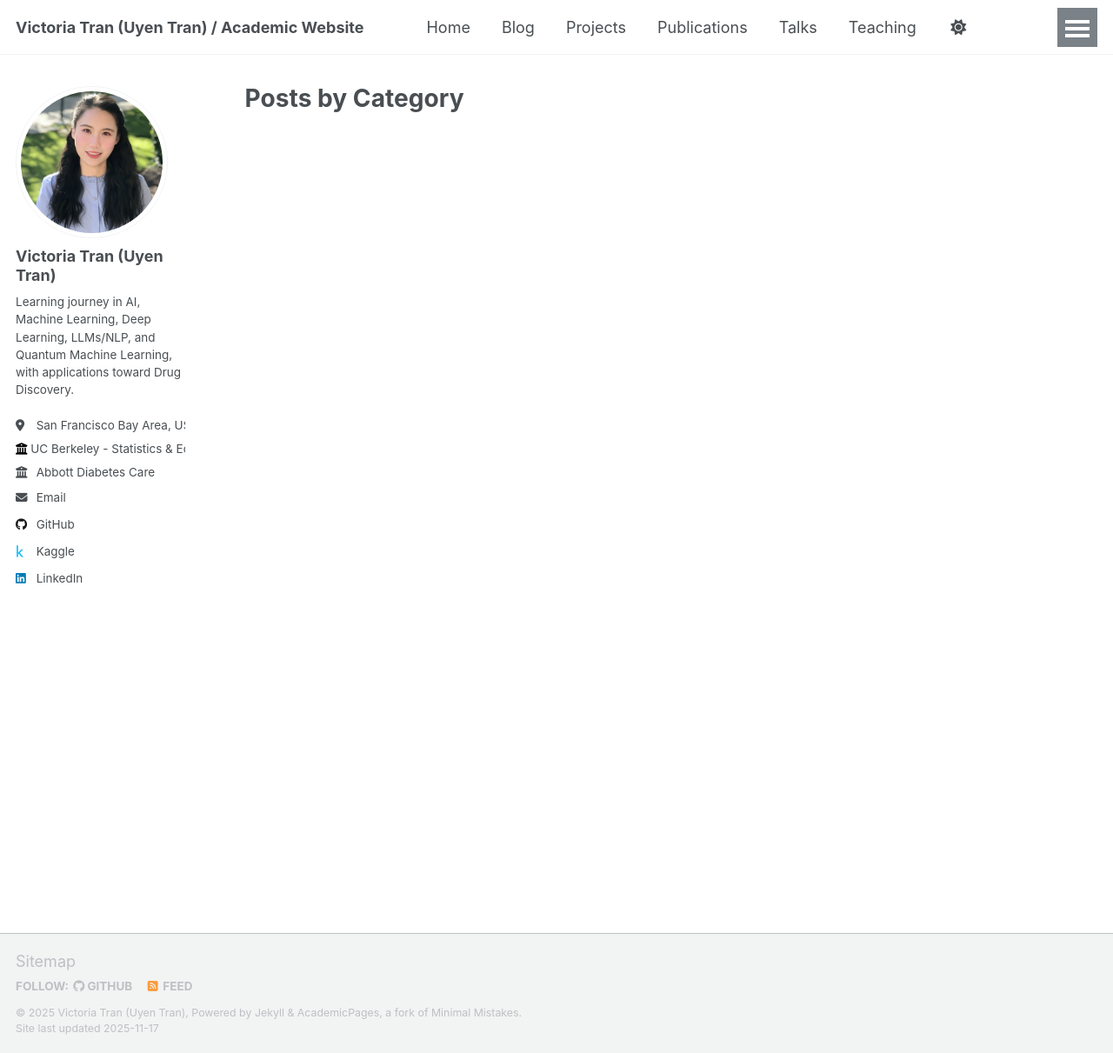
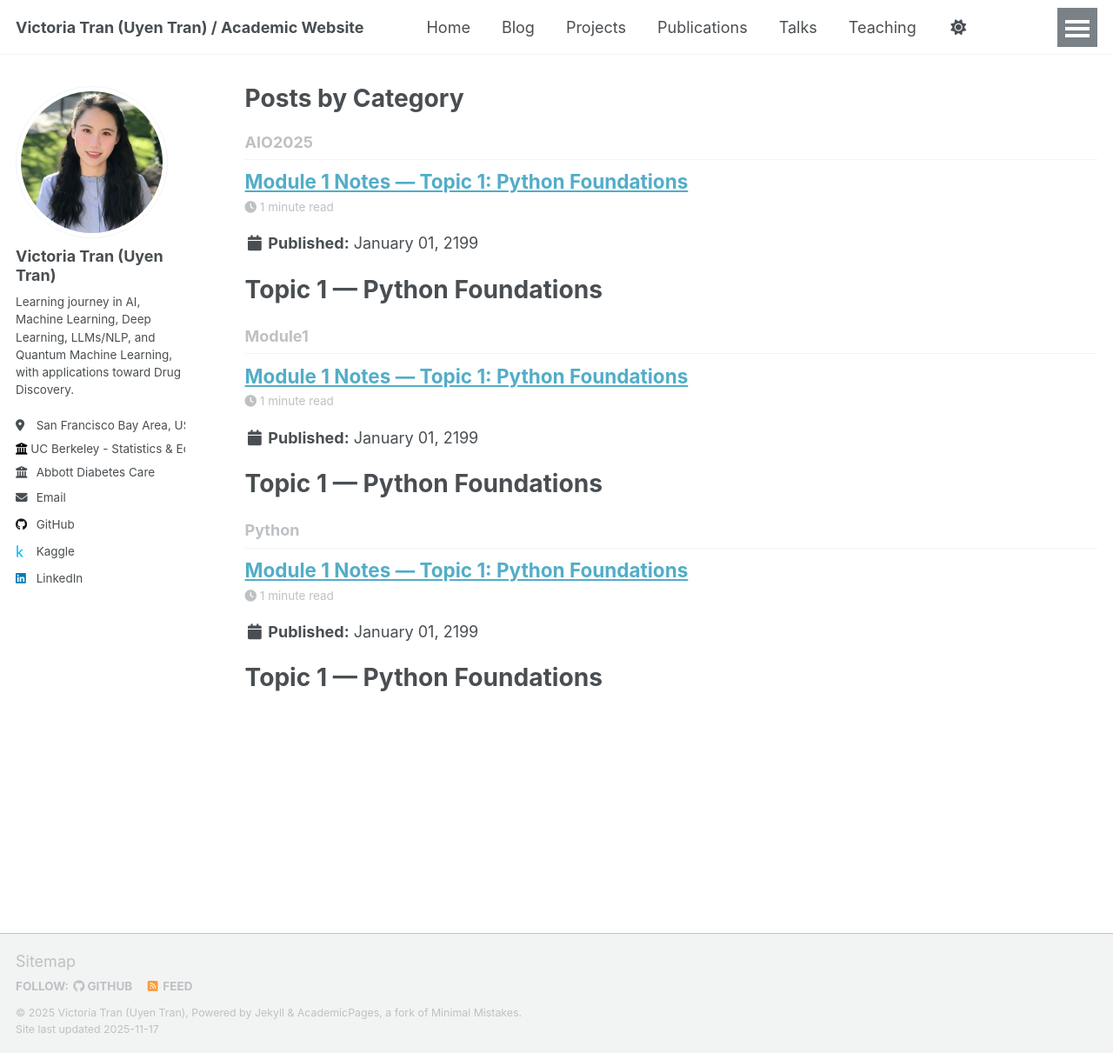
Before and after one commit to uyentran9/uyentran-ai-blog, a Jekyll site: the page built from _pages/category-archive.html, in a window 1280 px wide and 1211 px high. Shown: the whole window at 87% size. Built offline with Jekyll 4.4.1, drawn with Linux system fonts in a browser that asks for light colours; a script that is not in the unit is left out; some of the changed lines change nothing that is shown.

Commit message:
Update 2199-01-01-future-post.md

````diff
--- a/_posts/2199-01-01-future-post.md
+++ b/_posts/2199-01-01-future-post.md
@@ -1,11 +1,146 @@
 ---
-title: 'Future Blog Post'
-date: 2199-01-01
-permalink: /posts/2012/08/blog-post-4/
-tags:
-  - cool posts
-  - category1
-  - category2
+title: "Module 1 Notes — Topic 1: Python Foundations"
+layout: post
+categories: [AIO2025, Module1, Python]
+tags: [python, basics, programming, aio2025]
 ---
 
-This post will show up by default. To disable scheduling of future posts, edit `config.yml` and set `future: false`.
+# **Topic 1 — Python Foundations**
+
+Python Foundations in Module 1 introduce the essential programming concepts needed for data analysis, machine learning, and software development. This topic covers variables, data types, control flow, loops, functions, and basic text processing techniques used in early chatbot and NLP tasks.
+
+---
+
+## **1. Why Python Foundations Matter**
+Python is designed for clarity, flexibility, and readability. It allows beginners to write expressive programs with minimal code while enabling advanced users to build full-scale systems.
+These fundamentals lay the groundwork for:
+- Data structures (Topic 2)
+- OOP & PyTorch (Topics 6–7)
+- Mini-projects and deployment
+- All future modules in AIO 2025
+
+---
+
+## **2. Core Concepts**
+
+### **2.1 Variables & Data Types**
+Python uses dynamic typing and supports:
+- `int`, `float`
+- `str`
+- `bool`
+- `list`, `dict`, `set`, `tuple`
+
+Variables are created by assignment:
+
+\`\`\`python
+x = 10
+name = "Victoria"
+is_student = True
+\`\`\`
+
+---
+
+### **2.2 Conditional Statements**
+Control program flow using `if`, `elif`, and `else`:
+
+\`\`\`python
+if score >= 90:
+    grade = "A"
+elif score >= 80:
+    grade = "B"
+else:
+    grade = "C"
+\`\`\`
+
+---
+
+### **2.3 Loops (for / while)**
+
+#### For loop:
+\`\`\`python
+for i in range(5):
+    print(i)
+\`\`\`
+
+#### While loop:
+\`\`\`python
+count = 0
+while count < 3:
+    count += 1
+\`\`\`
+
+---
+
+### **2.4 Functions**
+Functions modularize logic and promote reusability:
+
+\`\`\`python
+def greet(name):
+    return f"Hello, {name}!"
+\`\`\`
+
+---
+
+## **3. Text Processing Basics**
+
+\`\`\`python
+def clean_text(text):
+    return text.lower().strip()
+\`\`\`
+
+---
+
+## **4. Mini Example: Simple Rule-Based Chatbot**
+
+\`\`\`python
+def chatbot(user_input):
+    text = user_input.lower()
+
+    if "hello" in text:
+        return "Hi there! How can I help you today?"
+    elif "bye" in text:
+        return "Goodbye!"
+    else:
+        return "I'm not sure how to respond to that."
+
+print(chatbot("Hello"))
+\`\`\`
+
+---
+
+## **5. Common Use Cases in Module 1**
+- Automation scripts
+- Word suggestion
+- Chatbot prototype
+- Data structure practice
+- TA exercises
+
+---
+
+## **6. Skills to Master**
+- Python syntax
+- Loops
+- Functions
+- Basic text processing
+- Clean modular coding
+
+---
+
+## **7. Prepares You For**
+- Data Structures
+- OOP
+- PyTorch Intro
+- Streamlit deployment
+- Mini projects
+
+---
+
+## **8. Recommended Resources**
+- Harvard CS50 Python
+- MIT 6.0001
+- Real Python
+- freeCodeCamp Python
+- Automate the Boring Stuff
+
+---
+```
````
